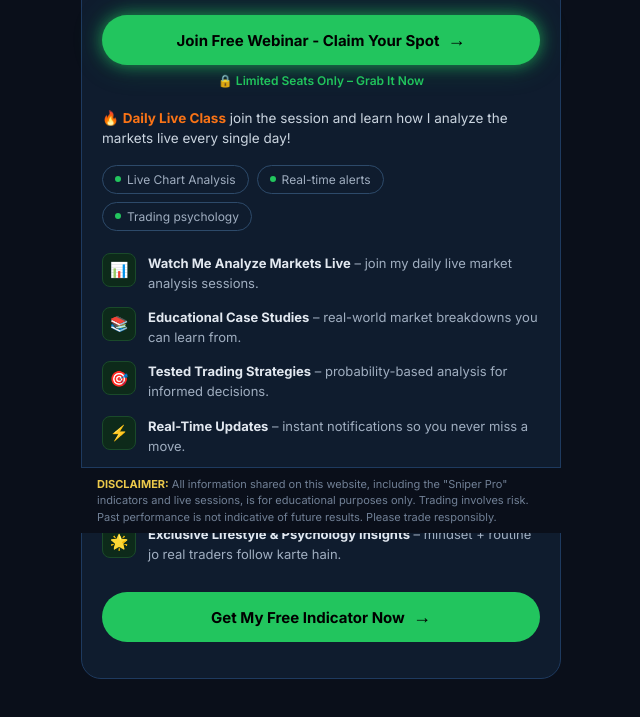
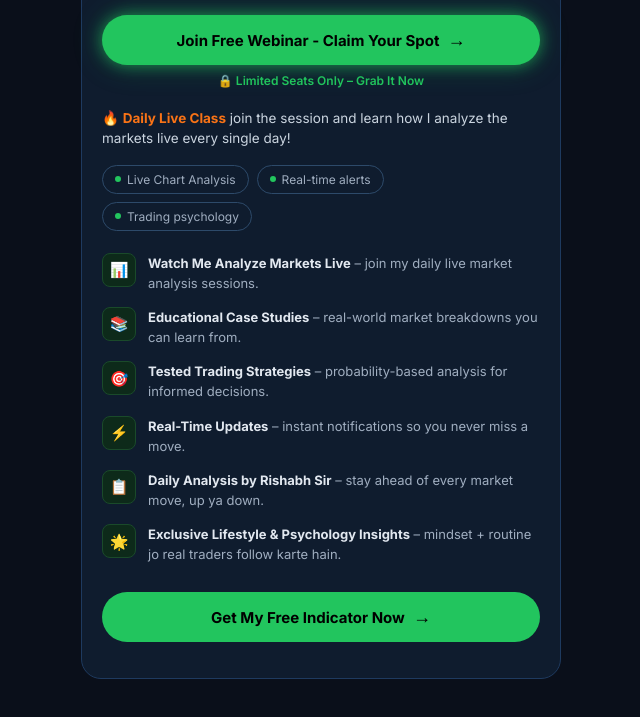
Before and after one commit to joinkaro/rishabh-academy, a plain HTML site: page index.html in a window 1280 px wide. Shown: the part 215-932 px from the top of the page, without its empty margins (319-959 px from the left). Drawn offline with Linux system fonts and the light colour scheme.

Commit message:
Remove disclaimer bar from index.html
Removed disclaimer bar from the index.html file.

```diff
--- a/index.html
+++ b/index.html
@@ -445,12 +445,6 @@
 
   </div>
 
-  <!-- DISCLAIMER BAR -->
-  <div class="disclaimer-bar">
-    <strong>DISCLAIMER:</strong> All information shared on this website, including the "Sniper Pro" indicators and live
-    sessions, is for educational purposes only. Trading involves risk. Past performance is not indicative of future results. Please trade responsibly.
-  </div>
-
 
 </body>
 </html>
```
